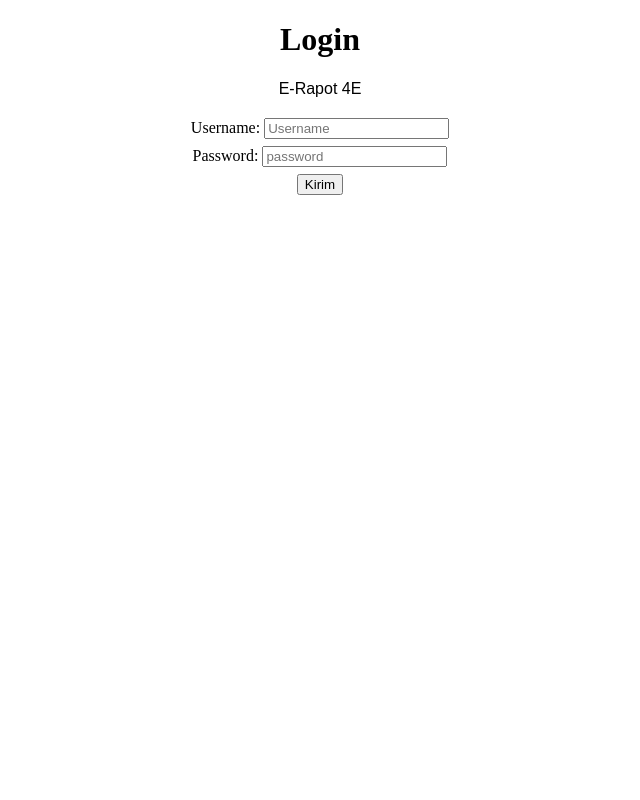
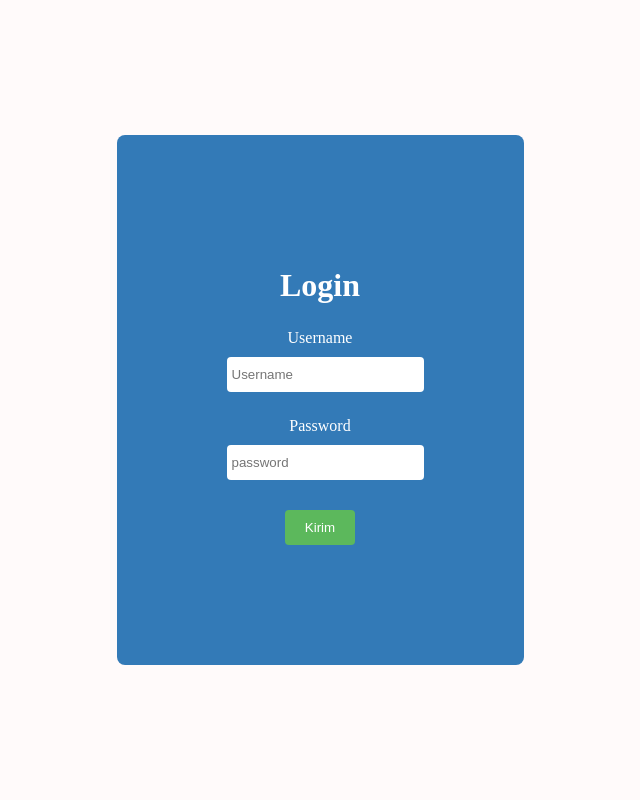
Before and after one commit to Aryadhiva19/E-Rapot, a CodeIgniter app: page /proyek/ in a window 1280 px wide. Shown: the whole page, without its empty margins (320-960 px from the left). Run offline with CodeIgniter, Linux system fonts and the light colour scheme.

Commit message:
ganti lgin dan nambah css

```diff
--- a/application/views/Halaman/Login.php
+++ b/application/views/Halaman/Login.php
@@ -4,6 +4,8 @@
     <meta charset="UTF-8">
     <meta name="viewport" content="width=device-width, initial-scale=1.0">
     <title>Login</title>
+    <link rel="stylesheet" type = "text/css"
+        href="<?php echo base_url();?>aset/css/login.css">
 </head>
     <style>
         P {
@@ -18,23 +20,29 @@
         }
     </style>
 <body>
+    <div class="kotak">
+        <div class="item">
             <h1><b>Login</b></h1>
-    <p>E-Rapot 4E</p>
                         <?php if($this->session->flashdata('message')): ?>
                             <?php echo ($this->session->flashdata('message')); ?>
                 <?php endif; ?>
                 <form action="<?= base_url('Auth'); ?>" method="post">
                 <div>
-        <label>Username:</label>
-        <input type="text" placeholder="Username" name="username" required/>
+                    <div >
+                        <label>Username</label>
+                        <input class="nama" type="text" placeholder="Username" name="username" required/>
                         <?= form_error('username', '<small class="text-danger pl-3">','</small>'); ?>
                     </div>
-        <div>
-        <label>Password:</label>
-        <input type="password" placeholder="password" name="password" required/>
+                    <div >
+                        <label>Password</label>
+                        <input class="nama" type="password" placeholder="password" name="password" required/>
                         <?=  form_error('password', '<large class="text-danger pl-4">','</large>'); ?>
                     </div>
-        <input type="submit" value="Kirim" name="login">
+                </div>
+                <input class="kirim" type="submit" value="Kirim" name="login">
+        </div>
+
+    </div>
         </form>
 </body>
 </html>
--- /dev/null
+++ b/aset/css/login.css
@@ -0,0 +1,61 @@
+body, html {
+    margin: 0;
+    padding: 0;
+    height: 100vh;
+    display: flex;
+    justify-content: center;
+    align-items: center;
+    background-color:#fffafa ;
+}
+
+.kotak {
+    display: flex;
+    justify-content: center;
+    align-items: center;
+    height: 100%;
+    width: 100%;
+
+}
+
+.item {
+    background-color: #337ab7;
+    padding:  110px;
+    border-radius: 8px;
+    text-align: center;
+}
+
+.item h1 {
+    margin-bottom: 20px;
+    color: white;
+}
+
+.item label {
+    margin-top: 20px;
+    margin-bottom: 5px;
+    color: white;
+    display: block;
+
+
+}
+
+.item .nama {
+    margin: 10px;
+    align-content: center;
+    width: 100%;
+    padding: 10px 5px 10px 5px;
+    margin: 0;
+    border: none;
+    border-radius: 4px;
+
+}
+
+.item .kirim {
+    margin-top: 30px;
+    padding:  10px 20px;
+    border: none;;
+    border-radius: 4px;
+    background-color: #5cb85c;
+    color: white;
+    cursor: pointer;
+    box-sizing: border-box;
+}
```
Lines whose indentation alone changed are shown as unchanged.
